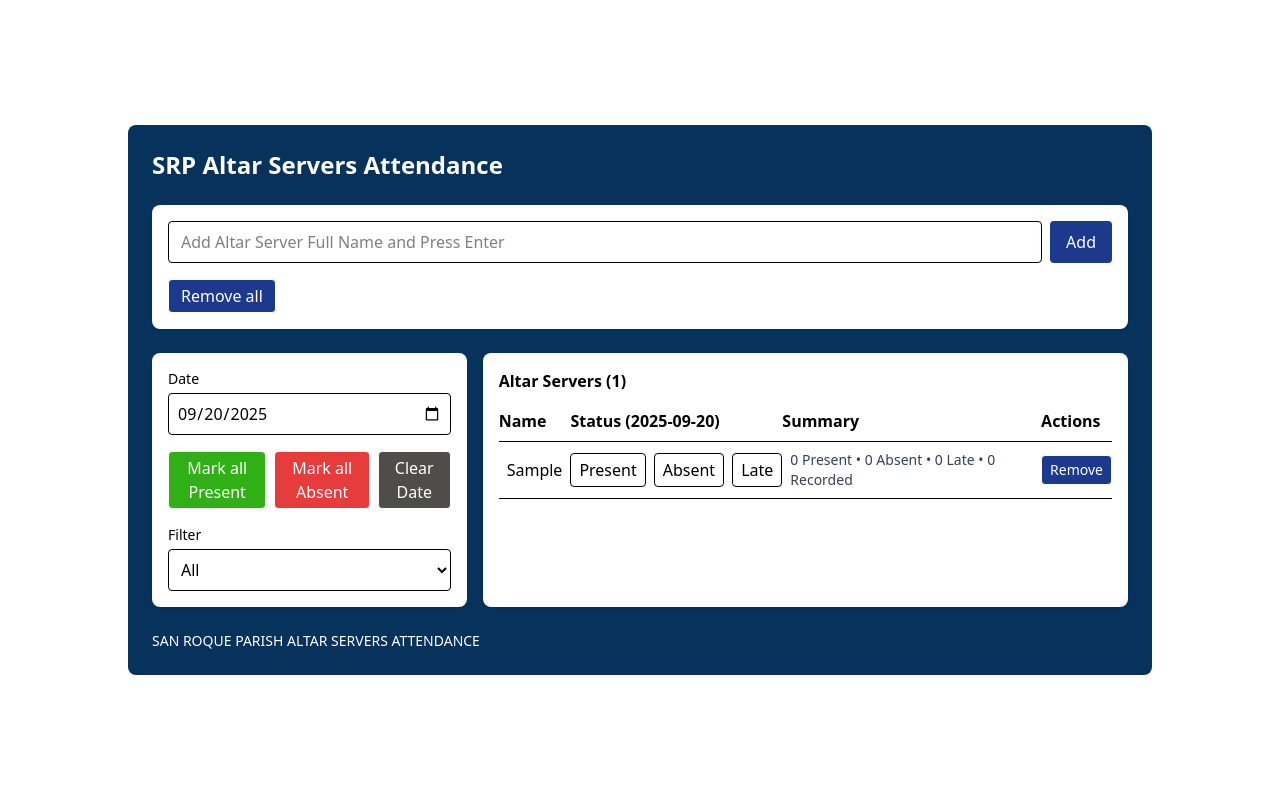
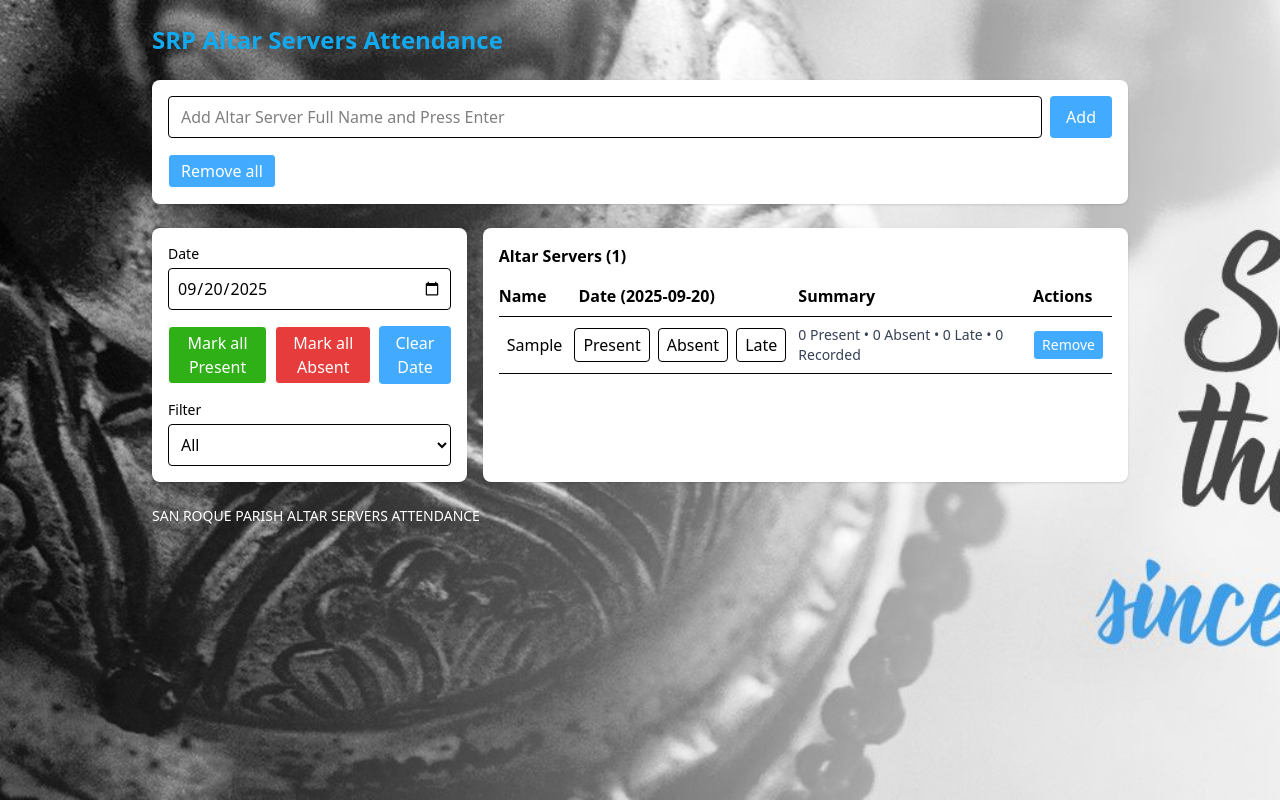
Before and after one commit to devCarlJoseph/SRP-Attendance, a React (Vite) app: page / in a window 1280 px wide. Both pictures are taken after typing "Sample" into the empty fields and a click on the button "Add". Built offline with nearby package versions, Linux system fonts and the light colour scheme.

Commit message:
new changes

```diff
--- a/index.html
+++ b/index.html
@@ -7,7 +7,7 @@
     <title>SRP Altar Servers Attendance</title>
   </head>
   <body>
-    <div id="root"></div>
+    <div id="root" class="h-screen bg-[url('./assets/bg.jpg')] bg-cover bg-center bg-no-repeat overflow-auto"></div>
     <script type="module" src="/src/main.jsx"></script>
   </body>
 </html>
--- a/src/App.jsx
+++ b/src/App.jsx
@@ -99,11 +99,11 @@ export default function AttendanceTracker() {
   });
 
   return (
-    <div className="h-screen flex justify-center items-center">
+    <div className="flex justify-center items-center">
       <div>
-        <div className="max-w-5xl mx-auto p-6 bg-[#07325c] rounded-[0.5rem]">
+        <div className="max-w-5xl mx-auto p-6">
           <header className="mb-6">
-            <h1 className="text-2xl font-bold mb-1 text-white">SRP Altar Servers Attendance</h1>
+            <h1 className="text-2xl font-bold mb-1 text-[#11a9f0]">SRP Altar Servers Attendance</h1>
           </header>
 
           <section className="bg-white rounded-lg shadow p-4 mb-6">
@@ -114,13 +114,13 @@ export default function AttendanceTracker() {
                 value={nameInput}
                 onChange={(e) => setNameInput(e.target.value)}
               />
-              <button className="px-4 py-2 rounded bg-blue-900 text-white cursor-pointer hover:bg-blue-700" onClick={addAltarServer}>
+              <button className="px-4 py-2 rounded bg-[#42aaff] text-white cursor-pointer hover:bg-blue-700" onClick={addAltarServer}>
                 Add
               </button>
             </form>
 
             <div className="mt-4 flex gap-2 flex-wrap">
-              <button className="px-3 py-1 rounded border cursor-pointer bg-blue-900 text-[white] hover:bg-blue-700" onClick={() => setAltarServers([])} title="Remove all altar servers">
+              <button className="px-3 py-1 rounded border cursor-pointer bg-[#42aaff] text-[white] hover:bg-blue-700" onClick={() => setAltarServers([])} title="Remove all altar servers">
                 Remove all
               </button>
             </div>
@@ -134,7 +134,7 @@ export default function AttendanceTracker() {
               <div className="mt-4 flex gap-2">
                 <button className="px-3 py-1 rounded border bg-[#30b017] text-white cursor-pointer hover:bg-[#48de2a]" onClick={() => markAll("present")}>Mark all Present</button>
                 <button className="px-3 py-1 rounded border bg-[#e63c3c] text-white cursor-pointer hover:bg-[#f56464]" onClick={() => markAll("absent")}>Mark all Absent</button>
-                <button className="px-3 py-1 rounded border bg-[#4f4d4a] text-white cursor-pointer hover:bg-[#787775]" onClick={clearDate}>Clear Date</button>
+                <button className="px-3 py-1 rounded bg-[#42aaff] text-white cursor-pointer hover:bg-blue-600" onClick={clearDate}>Clear Date</button>
               </div>
 
               <div className="mt-4">
@@ -155,9 +155,9 @@ export default function AttendanceTracker() {
                   <thead>
                     <tr className="border-b">
                       <th className="py-2">Name</th>
-                      <th className="py-2">Status ({date})</th>
-                      <th className="py-2">Summary</th>
-                      <th className="py-2">Actions</th>
+                      <th className="py-2 px-2">Date ({date})</th>
+                      <th className="py-2 px-2">Summary</th>
+                      <th className="py-2 px-2">Actions</th>
                     </tr>
                   </thead>
                   <tbody>
@@ -166,7 +166,7 @@ export default function AttendanceTracker() {
                       return (
                         <tr key={s.id} className="border-b hover:bg-gray-50">
                           <td className="py-2 px-2">{s.name}</td>
-                          <td className="py-2">
+                          <td className="py-2 px-1">
                             <div className="inline-flex gap-2">
                               <button className={`px-2 py-1 rounded border hover:bg-green-100 cursor-pointer ${val === "present" ? "bg-green-100" : ""}`} onClick={() => setRecords((r) => ({ ...r, [date]: { ...(r[date] || {}), [s.id]: "present" } }))}>
                                 Present
@@ -187,8 +187,8 @@ export default function AttendanceTracker() {
                               );
                             })()}
                           </td>
-                          <td className="py-2">
-                            <button className="px-2 py-1 rounded border text-sm cursor-pointer bg-blue-900 text-white hover:bg-blue-600" onClick={() => removeAltarServer(s.id)}>Remove</button>
+                          <td className="py-2 px-2">
+                            <button className="px-2 py-1 rounded border text-sm cursor-pointer bg-[#42aaff] text-white hover:bg-blue-600" onClick={() => removeAltarServer(s.id)}>Remove</button>
                           </td>
                         </tr>
                       );
```
Also changed, not shown: src/assets/bg.jpg (added).
